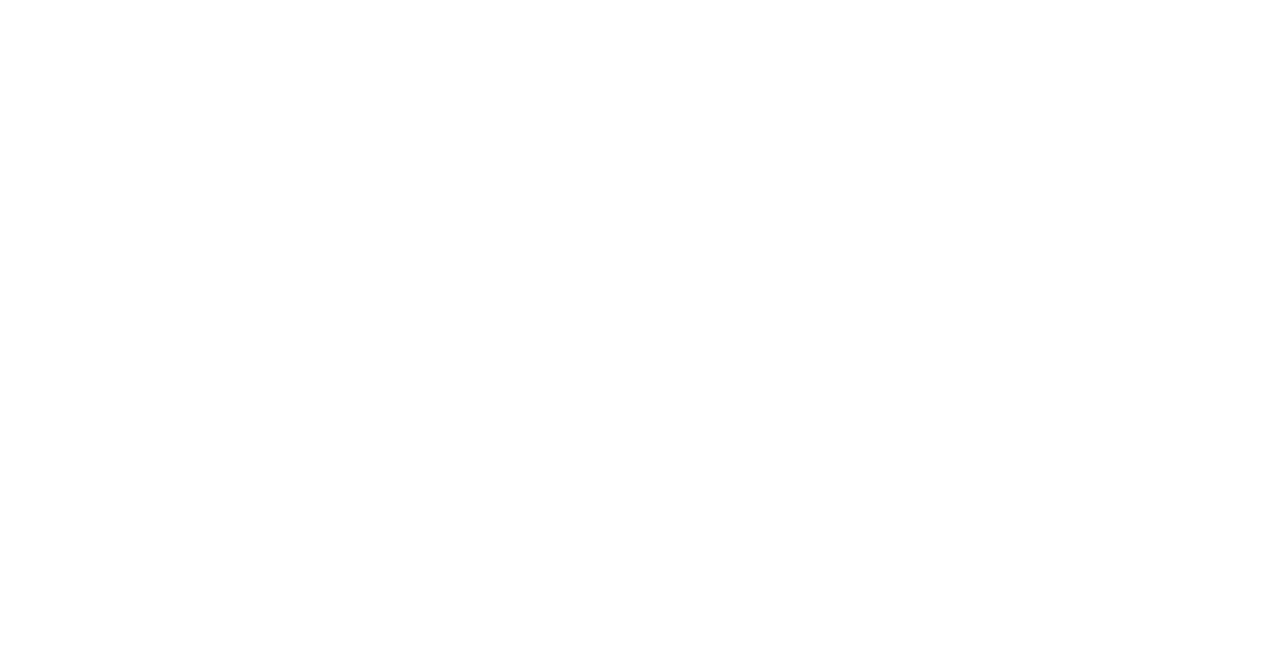
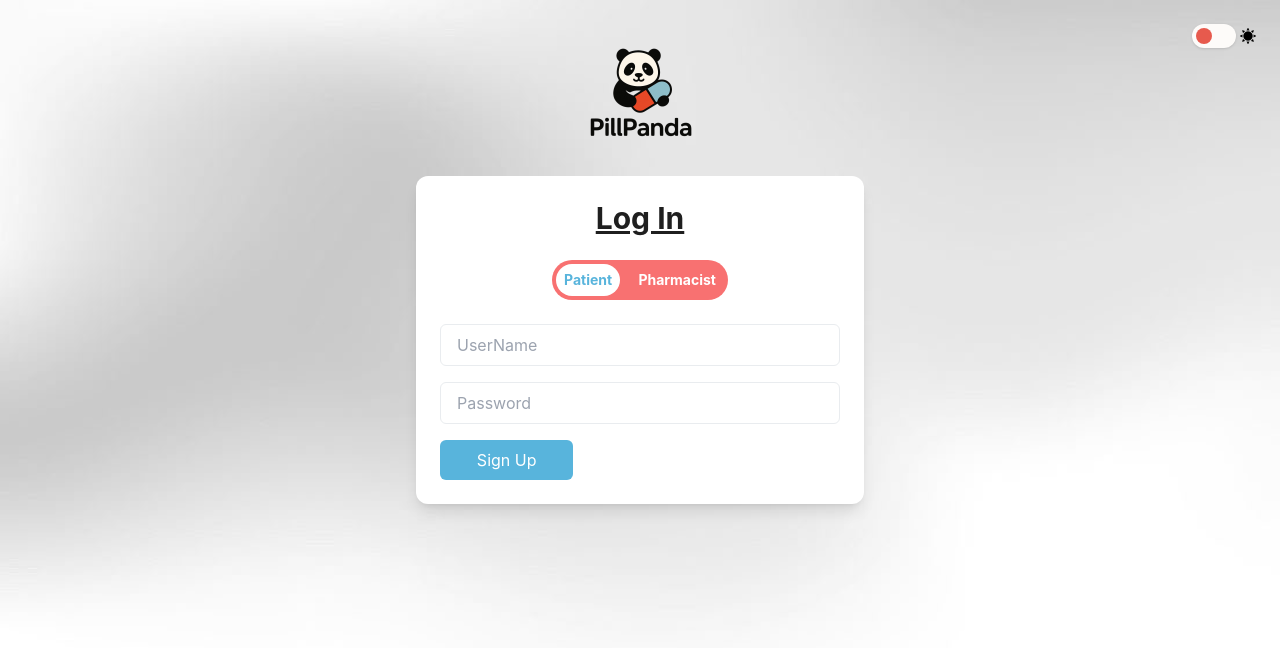
Before and after one commit to AdhiV19/PillPanda, a React (Vite) app: page /login in a window 1280 px wide. Before the commit this address had no page. Shown: the top 648 px of the page. Built offline with nearby package versions, Linux system fonts and the light colour scheme.

Commit message:
added components- signup and login

```diff
--- a/src/App.jsx
+++ b/src/App.jsx
@@ -2,14 +2,17 @@
 import {BrowserRouter, Routes, Route} from "react-router-dom"
 import Home from './components/Home'
 import Signup from "./components/Signup"
+import Login from "./components/Login"
 
 function App() {
+
   return (
     <>
       <BrowserRouter>
       <Routes>
         <Route path="/" element={<Home />} />
         <Route path="/signup" element={<Signup />} />
+        <Route path="/login" element={<Login />} />
       </Routes>
       </BrowserRouter>
     </>
--- /dev/null
+++ b/src/components/Login.jsx
@@ -0,0 +1,135 @@
+import React, { useEffect, useState } from 'react'
+
+function Login() {
+    const [isPharmacist, setIsPharmacist] = useState(false);
+      const [loading, setLoading] = useState(false);
+      const [darkMode, setDarkMode] = useState(false);
+
+      useEffect(() => {
+        document.documentElement.classList.toggle("dark", darkMode);
+      }, [darkMode]);
+
+      const handleSubmit = (e) => {
+        e.preventDefault();
+        setLoading(true);
+        setTimeout(() => {
+          alert("Form submitted successfully!");
+          setLoading(false);
+        }, 1500);
+      };
+
+  return (
+    <>
+        <div className="absolute top-6 right-6">
+        <label className="relative inline-flex items-center cursor-pointer">
+          <input
+            type="checkbox"
+            checked={darkMode}
+            onChange={() => setDarkMode(!darkMode)}
+            className="sr-only peer"
+          />
+          <div className="shadow w-11 h-6 bg-pandaWhite peer-focus:outline-none rounded-full peer dark:bg-pandaWhite peer-checked:bg-blue-600 transition-colors"></div>
+          <div className="absolute self-center left-1 top-1 w-4 h-4 bg-pandaRed rounded-full transition-transform peer-checked:translate-x-5  peer-checked:bg-pandaBlue  duration-150 ease-out"></div>
+          <img
+            src={darkMode ? "/moon.png" : "/sun.png"}
+            className={darkMode ? " left-3 h-5 w-5" : "ms-1 h-4 w-4"}
+          />
+        </label>
+      </div>
+
+      <div className="min-h-screen flex flex-col items-center justify-start bg-no-repeat bg-cover bg-[url('/wh-bg.jpeg')] dark:bg-[url('/blueGradient.jpeg')] text-pandaBlack dark:text-pandaWhite px-4 py-8">
+        <img
+          src={darkMode ? "/logo_pillpanda_transp_bk.png" : "/logo_pillpanda_transp.png"}
+          alt="PillPanda Logo"
+          className="h-32 mb-4"
+        />
+
+        <div className="w-full max-w-md bg-white dark:bg-pandaBlack shadow-lg rounded-xl p-6 space-y-6">
+          <h2 className="text-3xl font-bold text-center underline">Log In</h2>
+
+          {/* Toggle Switch */}
+          <div className="relative flex items-center justify-center">
+            <label className="relative inline-flex items-center cursor-pointer w-44 h-10">
+              <input
+                type="checkbox"
+                checked={isPharmacist}
+                onChange={() => setIsPharmacist(!isPharmacist)}
+                className="sr-only peer"
+              />
+              <div className="absolute w-full h-full rounded-3xl bg-red-400 peer-checked:bg-blue-500 transition-colors"></div>
+              <div className="absolute left-1 top-1 w-16 h-8 bg-white rounded-full transition-transform peer-checked:translate-x-20 peer-checked:w-3/6 peer-checked:left-0 z-10"></div>
+              <div className="flex justify-between w-full px-3 text-sm font-bold z-20">
+                <span
+                  className={`transition ${
+                    !isPharmacist ? "text-pandaBlue " : "text-white "
+                  }`}
+                >
+                  Patient
+                </span>
+                <span
+                  className={`transition ${
+                    isPharmacist ? "text-pandaRed x-1" : "text-white"
+                  }`}
+                >
+                  Pharmacist
+                </span>
+              </div>
+            </label>
+          </div>
+
+          <form onSubmit={handleSubmit} className="space-y-4">
+            {!isPharmacist ? (
+              <>
+                <div className="flex space-x-4">
+                  <input
+                    type="text"
+                    placeholder="UserName"
+                    className="input"
+                    required
+                  />
+
+                </div>
+                <input
+                  type="password"
+                  placeholder="Password"
+                  className="input"
+                  required
+                />
+
+
+              </>
+            ) : (
+              <>
+                <div className="flex space-x-4">
+                  <input
+                    type="text"
+                    placeholder="Licensee Name"
+                    className="input"
+                    required
+                  />
+
+                </div>
+                <input
+                  type="password"
+                  placeholder="Password"
+                  className="input"
+                  required
+                />
+              </>
+            )}
+
+            <button
+              type="submit"
+              disabled={loading}
+              className="  w-1/3 py-2   bg-pandaBlue text-white dark:text-pandaBlack rounded-md hover:opacity-90 transition"
+            >
+              {loading ? "Submitting..." : "Sign Up"}
+            </button>
+          </form>
+        </div>
+      </div>
+    </>
+  )
+}
+
+export default Login;
--- a/src/components/Nav.jsx
+++ b/src/components/Nav.jsx
@@ -24,10 +24,10 @@ function Nav() {
           <a href="#about" className="hover:text-pandaBlue">
             About
           </a>
-          <button className="px-4 py-1.5 border-pandaGreen border-2  rounded-md hover:bg-green-200 text-sm">
+          <button onClick={() => navigate("/login",{ state:{darkMode:darkMode}})} className="px-4 py-1.5 border-pandaGreen border-2  rounded-md hover:bg-green-200 text-sm">
             Log In
           </button>
-          <button onClick={() => navigate("/signup")} className="px-4 py-2 bg-pandaGreen text-pandaWhite rounded-md hover:opacity-70 text-sm dark:bg-pandaGreen dark:text-pandaBlack">
+          <button onClick={() => navigate("/signup",{ state:{darkMode:darkMode}})} className="px-4 py-2 bg-pandaGreen text-pandaWhite rounded-md hover:opacity-70 text-sm dark:bg-pandaGreen dark:text-pandaBlack">
             Sign Up
           </button>
 
--- a/src/components/Signup.jsx
+++ b/src/components/Signup.jsx
@@ -1,8 +1,15 @@
-import React, { useState } from "react";
+import React, { useEffect, useState } from "react";
+import { useNavigate } from "react-router-dom";
 
 function SignUp() {
   const [isPharmacist, setIsPharmacist] = useState(false);
   const [loading, setLoading] = useState(false);
+  const [darkMode, setDarkMode] = useState(false);
+  const navigate = useNavigate();
+
+  useEffect(() => {
+    document.documentElement.classList.toggle("dark", darkMode);
+  }, [darkMode]);
 
   const handleSubmit = (e) => {
     e.preventDefault();
@@ -14,11 +21,33 @@ function SignUp() {
   };
 
   return (
-    <div className="min-h-screen flex flex-col items-center justify-center bg-pandaWhite dark:bg-pandaBlack text-pandaBlack dark:text-pandaWhite px-4 py-8">
-      <img src="/logo_pillpanda_transp.png" alt="PillPanda Logo" className="h-24 mb-4" />
+    <>
+      <div className="absolute top-6 right-6">
+        <label className="relative inline-flex items-center cursor-pointer">
+          <input
+            type="checkbox"
+            checked={darkMode}
+            onChange={() => setDarkMode(!darkMode)}
+            className="sr-only peer"
+          />
+          <div className="shadow w-11 h-6 bg-pandaWhite peer-focus:outline-none rounded-full peer dark:bg-pandaWhite peer-checked:bg-blue-600 transition-colors"></div>
+          <div className="absolute self-center left-1 top-1 w-4 h-4 bg-pandaRed rounded-full transition-transform peer-checked:translate-x-5  peer-checked:bg-pandaBlue  duration-150 ease-out"></div>
+          <img
+            src={darkMode ? "/moon.png" : "/sun.png"}
+            className={darkMode ? " left-3 h-5 w-5" : "ms-1 h-4 w-4"}
+          />
+        </label>
+      </div>
+
+      <div className="min-h-screen flex flex-col items-center justify-center bg-no-repeat bg-cover bg-[url('/wh-bg.jpeg')] dark:bg-[url('/blueGradient.jpeg')] text-pandaBlack dark:text-pandaWhite px-4 py-8">
+        <img onClick={() => navigate("/",{ state:{darkMode:darkMode}})}
+          src={darkMode ? "/logo_pillpanda_transp_bk.png" : "/logo_pillpanda_transp.png"}
+          alt="PillPanda Logo"
+          className="h-32 mb-4"
+        />
 
         <div className="w-full max-w-md bg-white dark:bg-pandaBlack shadow-lg rounded-xl p-6 space-y-6">
-        <h2 className="text-2xl font-bold text-center">Sign Up</h2>
+          <h2 className="text-3xl font-bold text-center underline">Sign Up</h2>
 
           {/* Toggle Switch */}
           <div className="relative flex items-center justify-center">
@@ -32,8 +61,20 @@ function SignUp() {
               <div className="absolute w-full h-full rounded-3xl bg-red-400 peer-checked:bg-blue-500 transition-colors"></div>
               <div className="absolute left-1 top-1 w-16 h-8 bg-white rounded-full transition-transform peer-checked:translate-x-20 peer-checked:w-3/6 peer-checked:left-0 z-10"></div>
               <div className="flex justify-between w-full px-3 text-sm font-bold z-20">
-              <span className={`transition ${!isPharmacist ? "text-pandaBlue " : "text-white "}`}>Patient</span>
-              <span className={`transition ${isPharmacist ? "text-pandaRed x-1" : "text-white"}`}>Pharmacist</span>
+                <span
+                  className={`transition ${
+                    !isPharmacist ? "text-pandaBlue " : "text-white "
+                  }`}
+                >
+                  Patient
+                </span>
+                <span
+                  className={`transition ${
+                    isPharmacist ? "text-pandaRed x-1" : "text-white"
+                  }`}
+                >
+                  Pharmacist
+                </span>
               </div>
             </label>
           </div>
@@ -42,48 +83,178 @@ function SignUp() {
             {!isPharmacist ? (
               <>
                 <div className="flex space-x-4">
-                <input type="text" placeholder="First Name" className="input" required />
-                <input type="text" placeholder="Last Name" className="input" required />
+                  <input
+                    type="text"
+                    placeholder="First Name"
+                    className="input"
+                    required
+                  />
+                  <input
+                    type="text"
+                    placeholder="Last Name"
+                    className="input"
+                    required
+                  />
                 </div>
-              <input type="text" placeholder="Aadhaar No" className="input" required />
-              <input type="tel" placeholder="Phone No." className="input" required />
-              <input type="email" placeholder="Email" className="input" required />
-              <input type="text" placeholder="Street / Area" className="input" required />
+                <input
+                  type="text"
+                  placeholder="Aadhaar No"
+                  className="input"
+                  required
+                />
+                <input
+                  type="tel"
+                  placeholder="Phone No."
+                  className="input"
+                  required
+                />
+                <input
+                  type="email"
+                  placeholder="Email"
+                  className="input"
+                  required
+                />
+                <input
+                  type="text"
+                  placeholder="Create password"
+                  className="input"
+                  required
+                />
+                <input
+                  type="password"
+                  placeholder="Confirm password"
+                  className="input"
+                  required
+                />
+                <input
+                  type="text"
+                  placeholder="Street / Area"
+                  className="input"
+                  required
+                />
                 <div className="flex gap-3">
-                <input type="text" placeholder="City" className="input" required />
-                <input type="text" placeholder="State" className="input" required />
+                  <input
+                    type="text"
+                    placeholder="City"
+                    className="input"
+                    required
+                  />
+                  <input
+                    type="text"
+                    placeholder="State"
+                    className="input"
+                    required
+                  />
                 </div>
-              <input type="text" placeholder="PIN Code" className="input" required />
+                <input
+                  type="text"
+                  placeholder="PIN Code"
+                  className="input"
+                  required
+                />
+                <div className="items-center">
+                  <input
+                    type="checkbox"
+                    className="accent-green-300"
+                    required
+                  />{" "}
+                  <span className="text-xs">
+                    {" "}
+                    You agree to our Terms, Privacy Policy and Cookies Policy.
+                  </span>
+                </div>
               </>
             ) : (
               <>
                 <div className="flex space-x-4">
-                <input type="text" placeholder="Licensee First Name" className="input" required />
-                <input type="text" placeholder="Licensee Last Name" className="input" required />
+                  <input
+                    type="text"
+                    placeholder="Licensee First Name"
+                    className="input"
+                    required
+                  />
+                  <input
+                    type="text"
+                    placeholder="Licensee Last Name"
+                    className="input"
+                    required
+                  />
                 </div>
-              <input type="text" placeholder="Pharmacist License No" className="input" required />
-              <input type="text" placeholder="GST No" className="input" required />
-              <input type="tel" placeholder="Registered Phone No." className="input" required />
-              <input type="email" placeholder="Email" className="input" required />
-              <input type="text" placeholder="Street / Area" className="input" required />
+                <input
+                  type="text"
+                  placeholder="Pharmacist License No"
+                  className="input"
+                  required
+                />
+                <input
+                  type="text"
+                  placeholder="GST No"
+                  className="input"
+                  required
+                />
+                <input
+                  type="tel"
+                  placeholder="Registered Phone No."
+                  className="input"
+                  required
+                />
+                <input
+                  type="email"
+                  placeholder="Email"
+                  className="input"
+                  required
+                />
+                <input
+                  type="text"
+                  placeholder="Street / Area"
+                  className="input"
+                  required
+                />
                 <div className="flex gap-3">
-                <input type="text" placeholder="City" className="input" required />
-                <input type="text" placeholder="State" className="input" required />
+                  <input
+                    type="text"
+                    placeholder="City"
+                    className="input"
+                    required
+                  />
+                  <input
+                    type="text"
+                    placeholder="State"
+                    className="input"
+                    required
+                  />
                 </div>
-              <input type="text" placeholder="PIN Code" className="input" required />
+                <input
+                  type="text"
+                  placeholder="PIN Code"
+                  className="input"
+                  required
+                />
+                <div className="inline-block align-middle">
+                  <input
+                    type="checkbox"
+                    className="accent-green-300"
+                    required
+                  />{" "}
+                  <div className="text-xs">
+                    {" "}
+                    You agree to our Terms, Privacy Policy and Cookies Policy.
+                  </div>
+                </div>
               </>
             )}
 
             <button
               type="submit"
               disabled={loading}
-            className="w-full py-2 bg-pandaGreen text-pandaWhite dark:text-pandaBlack rounded-md hover:opacity-90 transition"
+              className="  w-1/3 py-2   bg-pandaBlue text-white dark:text-pandaBlack rounded-md hover:opacity-90 transition"
             >
               {loading ? "Submitting..." : "Sign Up"}
             </button>
           </form>
         </div>
       </div>
+    </>
   );
 }
 
```
Also changed, not shown: logo_pillpanda.png (added). Lines whose indentation alone changed are shown as unchanged.
